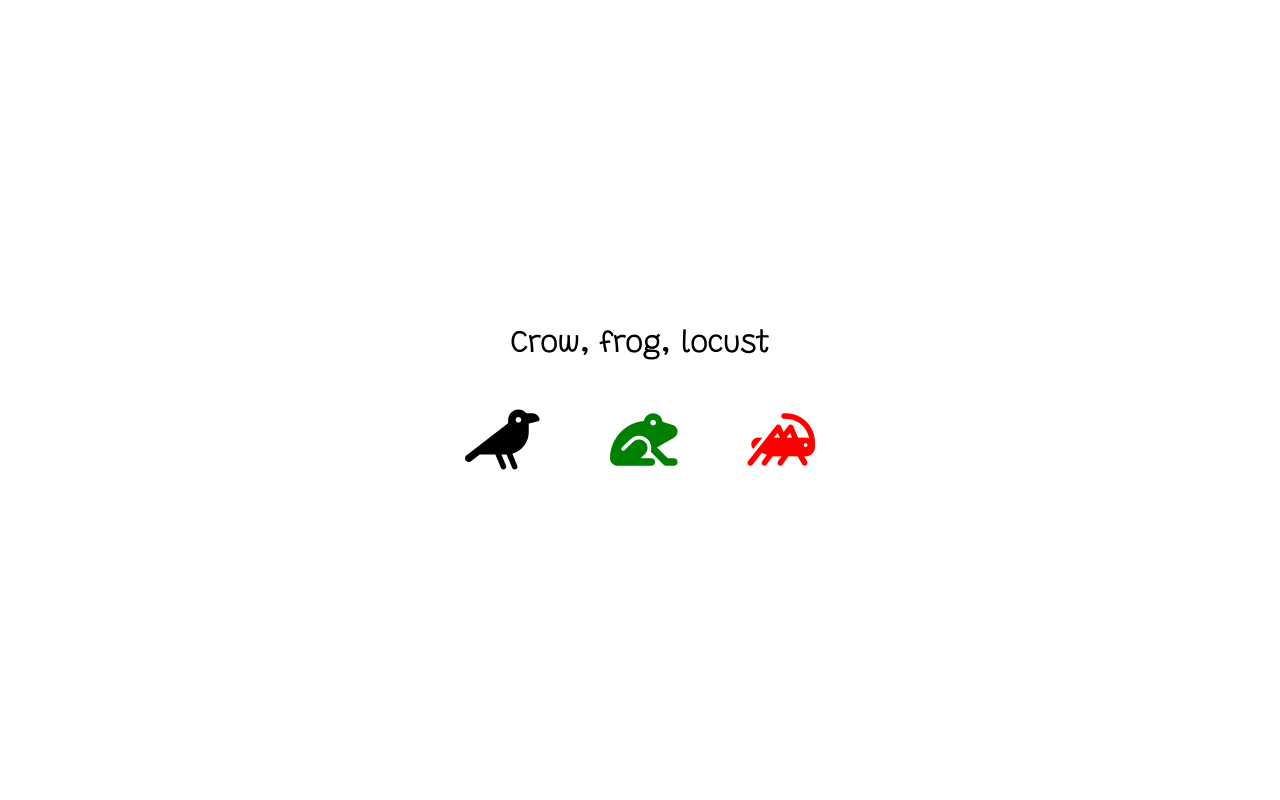
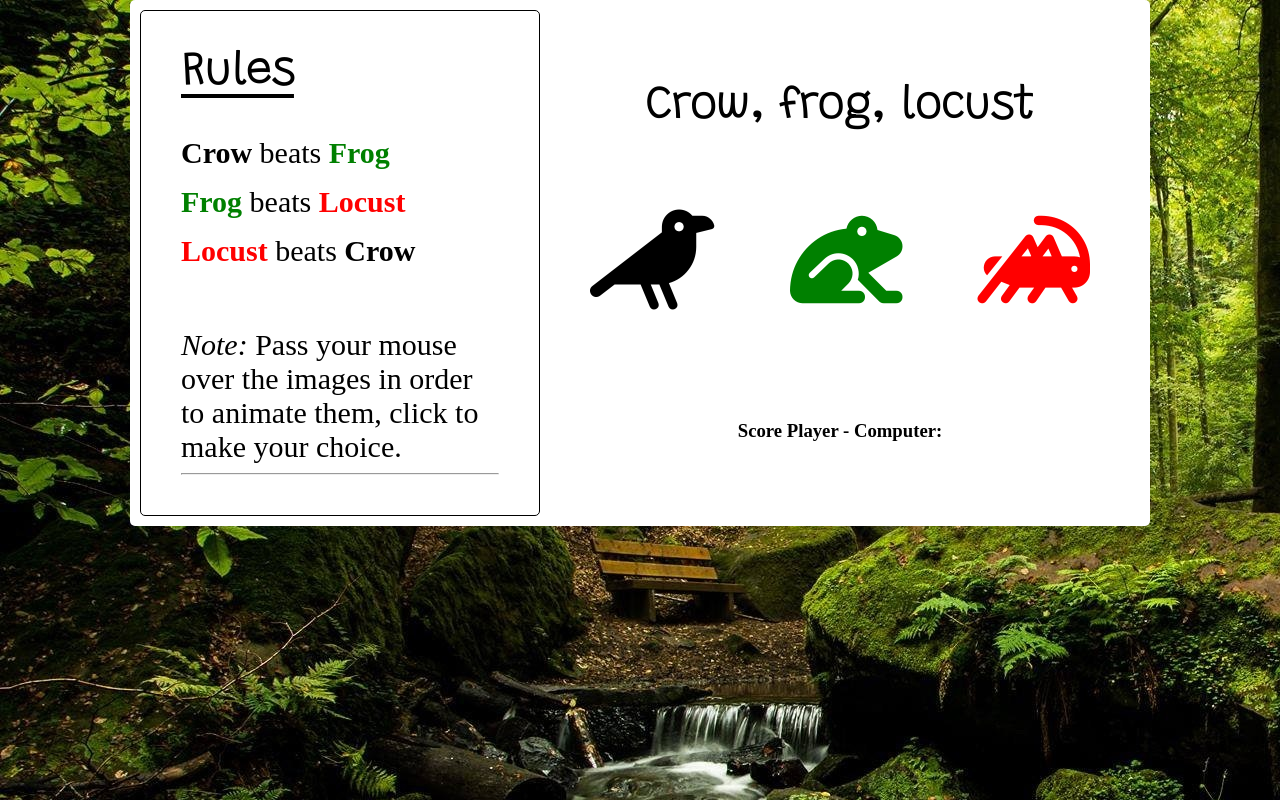
Before and after one commit to renewedmoorbool/odin-rock-paper-scissors, a website: page index.html in a window 1280 px wide. Drawn offline with Linux system fonts and the light colour scheme.

Commit message:
Total restyling
HTML Modifications
--------------------------------------------------
I chose a background image for the page, since I
have not trained graphic intuition yet. The chosen
style is minimal: a main div, wrapping the other elements.
The website is not responsive yet.
--------------------------------------------------

CSS Modifications
--------------------------------------------------
Minor modificatons, reflected, mainly, on the
arrangement of the elements in the HTML page.
--------------------------------------------------

JS Modifications
--------------------------------------------------
The logic of the game pretty much stayed the same,
with some minor modifications. The only thing which
stands out in respect to the previous version is
the massive use of event listeners. Most of the
lines of this code are abundant, when they could
be written in a short way, I am aware of this.

In fact, in the future, I plan to rewrite the code
with the use of regular expressions.
--------------------------------------------------

```diff
--- a/index.html
+++ b/index.html
@@ -9,15 +9,56 @@
 </head>
 
 <body>
-    <h1 class = 'title'> Crow, frog, locust </h1>
+    <div class = 'content'>
+    <div class = 'rules-box'>
+        <h1 class = 'title'> Rules </h1>
 
-    <div class = 'playing-icons'>
-        <i class="fa-solid fa-crow">    </i>
-        <i class="fa-solid fa-frog">    </i>
-        <i class="fa-solid fa-locust">  </i>
+
+        <div class = 'rules'>
+            <ul>
+                <li>
+                    <span class = 'crow-word'>Crow </span>
+                     beats <span class = 'frog-word'> Frog </span>
+                </li>
+
+                <li>
+                    <span class = 'frog-word'> Frog </span>
+                     beats <span class = 'locust-word'>
+                     Locust </span>
+                </li>
+
+                <li>
+                    <span class = 'locust-word'> Locust </span>
+                    beats <span class = 'crow-word'> Crow </span>
+                </li>
+            </ul>
+
+
+            <p class = 'note'><em>Note:</em> Pass your mouse over
+            the images in order to animate them, click to make your choice.
+            </p>
+            <hr>
+
+        </div>
     </div>
 
 
+
+    <div class = 'actual-game'>
+        <h1 class = 'title'> Crow, frog, locust </h1>
+
+        <div class = 'playing-icons'>
+            <i class="fa-solid fa-crow"   value =   'Crow'>    </i>
+            <i class="fa-solid fa-frog"   value =   'Frog'>    </i>
+            <i class="fa-solid fa-locust" value = 'Locust'>    </i>
+        </div>
+
+        <p class = 'roundResult'></p>
+
+        <h3> Score Player - Computer: </h3>
+    </div>
+
+    </div>
     <script src="https://kit.fontawesome.com/52dbb5e7c8.js" crossorigin="anonymous"></script>
     <script src = 'logic.js'></script>
 </body>
--- a/logic.js
+++ b/logic.js
@@ -3,8 +3,8 @@ function computerChoice() {
     let randomValue = Math.random() * 100;
     let choice = undefined;
 
-    choice = (randomValue < 33) ? 'Toad' : (randomValue >= 33 && randomValue < 66) ?
-    'Newt' : (randomValue >= 66) ? 'Frog' : 'Error';
+    choice = (randomValue < 33) ? 'Crow' : (randomValue >= 33 && randomValue < 66) ?
+    'Frog' : (randomValue >= 66) ? 'Locust' : 'Error';
 
     return choice;
 }
@@ -29,9 +29,9 @@ function playRound(playerSelection, computerSelection = computerChoice()) {
     playerSelection = normalizeSelection(playerSelection);
     computerSelection = normalizeSelection(computerSelection);
 
-    if(playerSelection == 'Toad' && computerSelection == 'Frog'
-    || playerSelection == 'Newt' && computerSelection == 'Toad'
-    || playerSelection == 'Frog' && computerSelection == 'Newt') {
+    if(playerSelection == 'Crow' && computerSelection == 'Frog'
+    || playerSelection == 'Frog' && computerSelection == 'Locust'
+    || playerSelection == 'Locust' && computerSelection == 'Crow') {
 
         gameResult = `Ah, You Win! ${playerSelection} beats ${computerSelection}.`;
 
@@ -90,4 +90,8 @@ for(let a = 0; a < fIcons.length; a++)
             e.target.classList.remove('fa-beat');
         })
     }
+
+    fIcons[a].addEventListener('click', function(e) {
+        playRound(e.target.getAttribute('value'));
+    })
 }
--- a/style.css
+++ b/style.css
@@ -9,21 +9,90 @@
 body {
     display: flex;
     flex-direction: column;
+    min-height: 60vh;
     align-items: center;
     justify-content: center;
-    min-height: 100vh;
+
+    background-image: url('images/forest.jpg');
+}
+
+.content {
+    background-color: white;
+    display: flex;
+    align-items: center;
+    justify-content: space-between;
 
     row-gap: 50px;
+    padding: 10px;
+    border-radius: 5px;
 }
 
 .title {
     font-family: 'Grandstander', sans-serif;
+    font-size: 45px;
+}
+
+.rules-box {
+    border: 1px solid black;
+    border-radius: 5px;
+    padding: 40px;
     font-size: 30px;
+    max-width: 400px;
+}
+
+.rules-box h1 {
+    text-decoration: underline;
+    text-underline-offset: 10px;
+}
+
+.rules ul {
+    list-style-type: none;
+    margin-top: 40px;
+}
+
+.rules ul li {
+    margin-top: 15px;
+}
+
+.crow-word {
+    font-weight: bold;
+}
+
+.frog-word {
+    font-weight: 900;
+    color: green;
+}
+
+.locust-word {
+    font-weight: 900;
+    color: red;
+}
+
+.note {
+    margin-top: 60px;
+
+}
+
+hr {
+    margin-top: 9px;
+}
+
+
+.actual-game {
+    display: flex;
+    flex-direction: column;
+    align-items: center;
+
+    row-gap: 30px;
+
+
 }
 
 .playing-icons {
-    font-size: 60px;
-    width: 350px;
+    border-radius: 5px;
+    font-size: 100px;
+    width: 600px;
+    padding: 50px;
 
     display: flex;
     justify-content: space-between;
@@ -33,15 +102,17 @@ body {
     color: green;
 }
 
-.fa-crow:hover, .fa-frog:hover, .fa-locust:hover {
-    font-size: 65px;
-}
 
 .fa-locust {
     color: red;
 }
 
 .fa-solid:hover {
-    font-size: 65px;
+    font-size: 105px;
     cursor: crosshair;
 }
+
+.roundResult {
+    font-family: 'Verdana', sans-serif;
+    font-size: 28px;
+}
```
Also changed, not shown: images/forest.jpg (added), images/frog.jpg (deleted), 2 other files.
